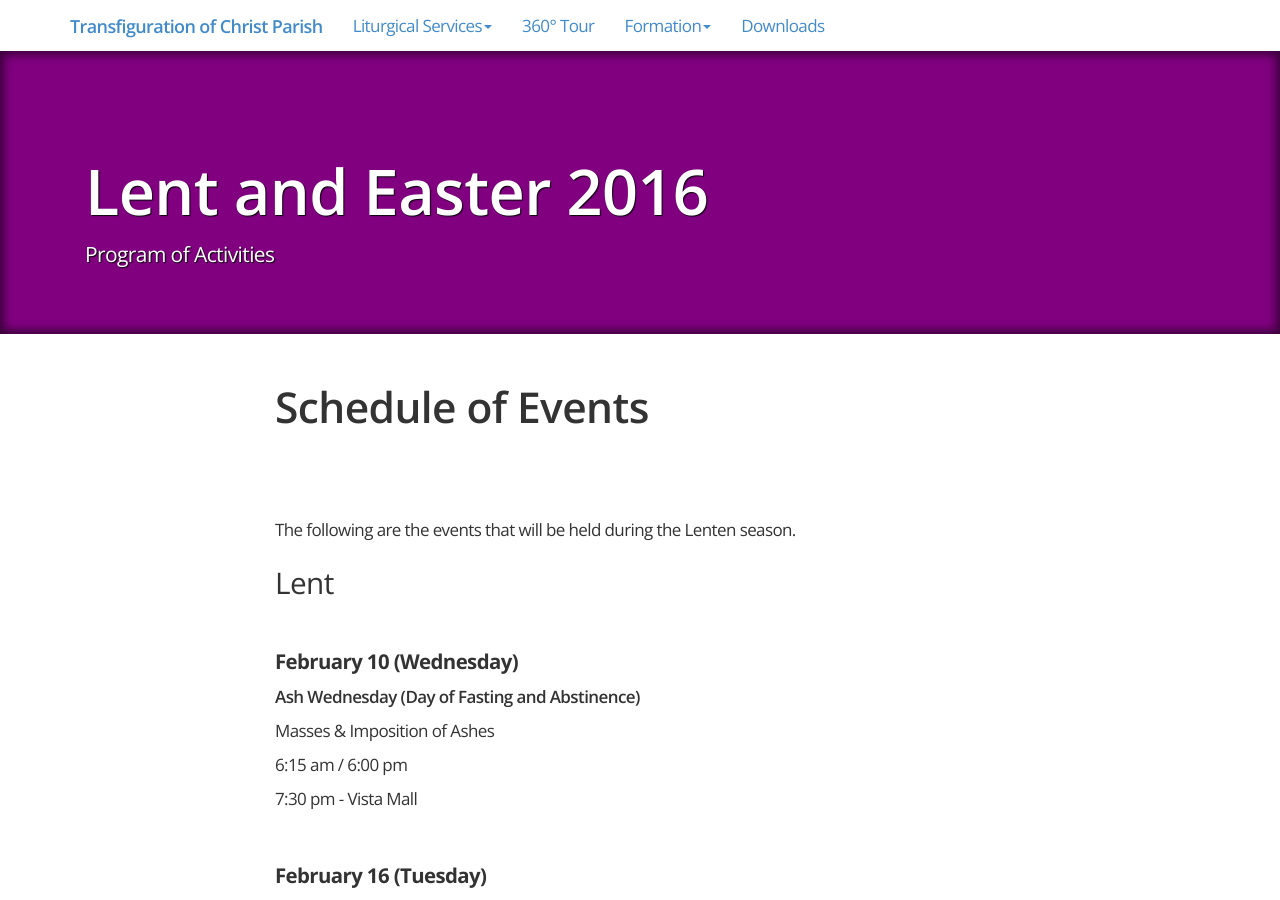
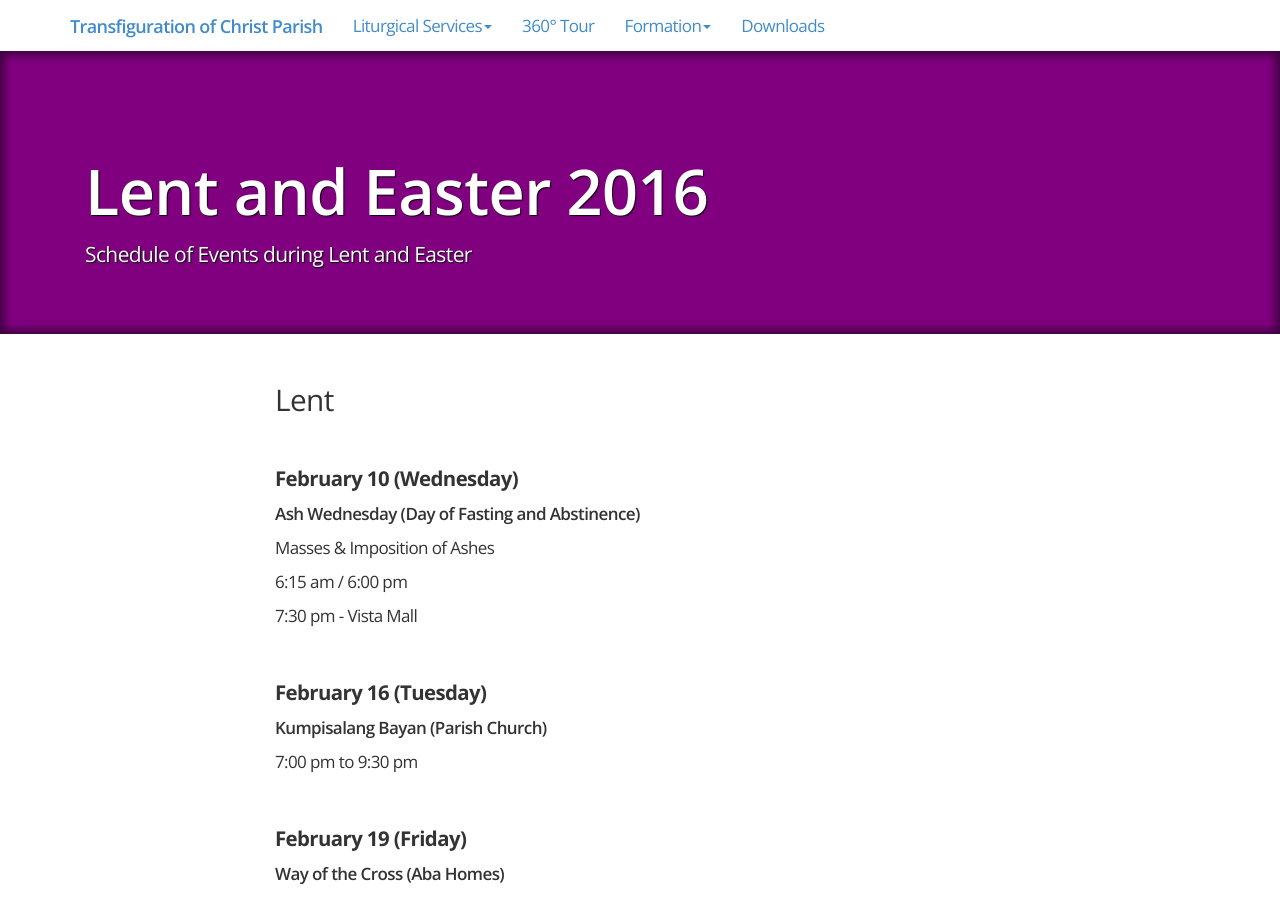
Before and after one commit to jerieljan/ourtransfi, a Jekyll site: the page built from Home/pages/lent.html, in a window 1280 px wide and 900 px high. Built offline with Jekyll 4.4.1, drawn with Linux system fonts in a browser that asks for light colours; nearby versions of some CDN libraries.

Commit message:
Removed the excessive / redundant heading.
It makes immediate content easier to read on mobile.

```diff
--- a/Home/pages/lent.html
+++ b/Home/pages/lent.html
@@ -3,7 +3,7 @@ layout: default
 
 title: Lent and Easter 2016
 description: A list of all the events and dates during Lent and Easter in the Transfiguration of Christ Parish.
-subtext: Program of Activities
+subtext: Schedule of Events during Lent and Easter
 style: "background-color: purple"
 css: lent.css
 permalink: /lent/
@@ -12,9 +12,6 @@ permalink: /lent/
 
 <div class="container" style="padding-bottom: 32px">
     <div id="schedule" class="col-sm-12 col-md-8 col-md-offset-2">
-        <h1>Schedule of Events</h1>
-
-        <br />The following are the events that will be held during the Lenten season.
 
         <h2>Lent</h2>
 
```
